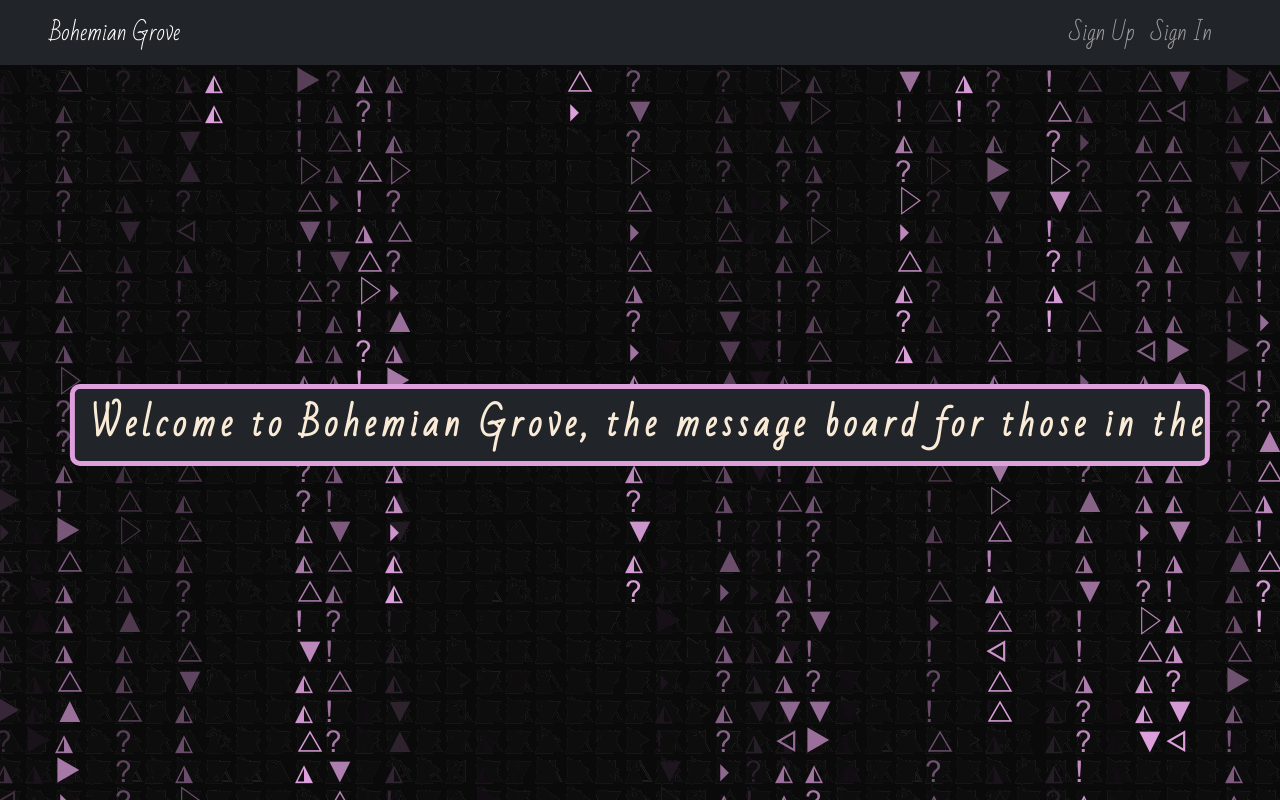
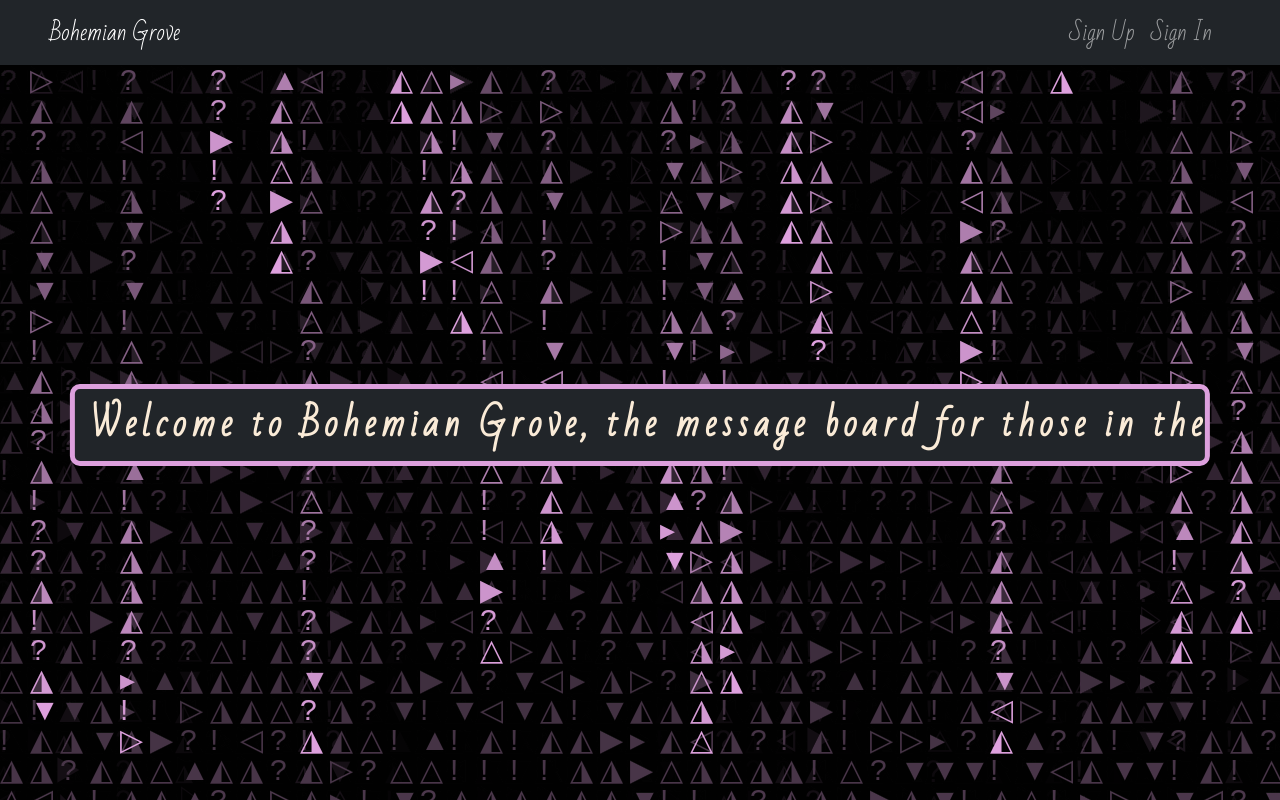
Before and after one commit to RevatureRobert/Project1-BohemianGrove-Frontend, a React (Create React App) app: page / in a window 1280 px wide. Built offline with nearby package versions, Linux system fonts and the light colour scheme.

Commit message:
Fixed canvas component

```diff
--- /dev/null
+++ b/public/index.css
@@ -0,0 +1,10 @@
+canvas {
+    position: absolute;
+    z-index: -1;
+    display: block;
+}
+
+#root {
+    position: relative;
+    z-index: 1;
+}
--- a/public/index.html
+++ b/public/index.html
@@ -1,17 +1,16 @@
 <!DOCTYPE html>
 <html lang="en">
+
 <head>
   <meta charset="utf-8" />
   <link rel="icon" href="%PUBLIC_URL%/illuminati.ico" />
   <meta name="viewport" content="width=device-width, initial-scale=1" />
   <meta name="theme-color" content="#000000" />
-    <meta
-      name="description"
-      content="Web site created using create-react-app"
-    />
+  <meta name="description" content="Web site created using create-react-app" />
   <link rel="stylesheet" type="text/css" href="http://fonts.googleapis.com/css?family=Bad%20Script">
 
   <link rel="stylesheet" type="text/css" href="http://fonts.googleapis.com/css?family=Montserrat">
+  <link rel="stylesheet" type="text/css" href="index.css" />
   <link rel="apple-touch-icon" href="%PUBLIC_URL%/illuminati.png" />
   <!--
       manifest.json provides metadata used when your web app is installed on a
@@ -30,13 +29,14 @@
   <title>Bohemian Grove</title>
 
 </head>
+
 <body>
   <!-- <div id="nav-bar"></div> -->
-    <!-- <canvas id="c"></canvas> -->
+  <canvas id="c"></canvas>
   <div id="root"></div>
 
 
-        <!-- <script>
+  <script>
     let c = document.getElementById("c");
     let ctx = c.getContext("2d");
 
@@ -48,27 +48,25 @@
     matrix = matrix.split("");
 
     let font_size = 30;
-        let columns = c.width/font_size;
+    let columns = c.width / font_size;
     let drops = [];
-        for(let x = 0; x < columns; x++)
+    for (let x = 0; x < columns; x++)
       drops[x] = 1;
 
-        function draw()
-        {
+    function draw() {
       ctx.fillStyle = "rgba(0, 0, 0, 0.04)";
       ctx.fillRect(0, 0, c.width, c.height);
 
       ctx.fillStyle = "plum";
       ctx.font = font_size + "px arial";
 
-            for(let i = 0; i < drops.length; i++)
-            {
+      for (let i = 0; i < drops.length; i++) {
 
-                let text = matrix[Math.floor(Math.random()*matrix.length)];
+        let text = matrix[Math.floor(Math.random() * matrix.length)];
 
-                ctx.fillText(text, i*font_size, drops[i]*font_size);
+        ctx.fillText(text, i * font_size, drops[i] * font_size);
 
-                if(drops[i]*font_size > c.height && Math.random() > 0.975)
+        if (drops[i] * font_size > c.height && Math.random() > 0.975)
           drops[i] = 0;
         drops[i]++;
       }
@@ -76,7 +74,7 @@
 
     setInterval(draw, 100);
 
-        </script> -->
+  </script>
   <!--
       This HTML file is a template.
       If you open it directly in the browser, you will see an empty page.
@@ -88,4 +86,5 @@
       To create a production bundle, use `npm run build` or `yarn build`.
     -->
 </body>
+
 </html>
```
Lines whose indentation alone changed are shown as unchanged.
